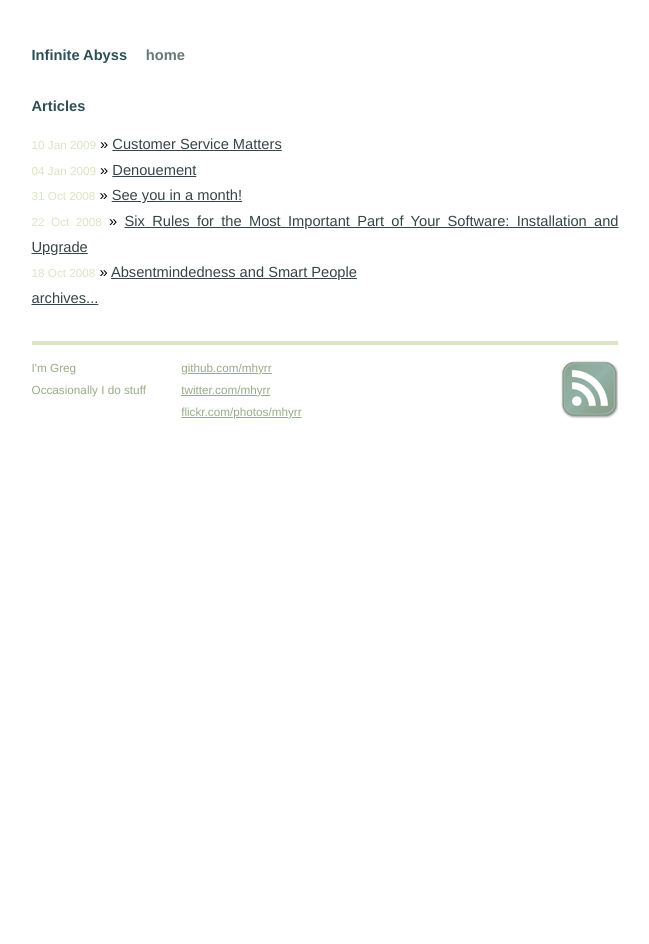
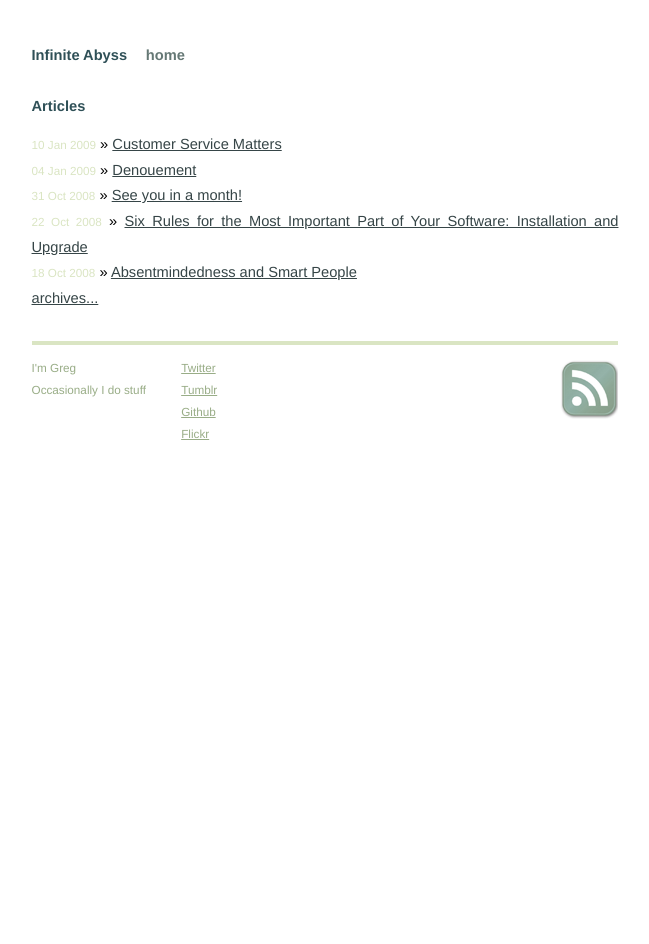
Before and after one commit to mhyrr/mhyrr.github.com, a Jekyll site: the page built from index.html, in a window 1280 px wide. Shown: the whole page, without its empty margins (315-964 px from the left). Built offline with Jekyll 4.4.1, drawn with Linux system fonts in a browser that asks for light colours.

Commit message:
updated contact

```diff
--- a/_layouts/default.html
+++ b/_layouts/default.html
@@ -33,9 +33,10 @@
     </div>
     <div class="contact">
       <p>
-        <a href="http://github.com/mhyrr/">github.com/mhyrr</a><br />
-        <a href="http://twitter.com/mhyrr/">twitter.com/mhyrr</a><br />
-        <a href="http://flickr.com/photos/mhyrr/">flickr.com/photos/mhyrr</a>
+        <a href="http://twitter.com/mhyrr/">Twitter</a><br />
+		<a href="http://mhyrr.tumblr.com/">Tumblr</a><br />
+        <a href="http://github.com/mhyrr/">Github</a><br />
+        <a href="http://flickr.com/photos/mhyrr/">Flickr</a>
       </p>
     </div>
     <div class="rss">
```
